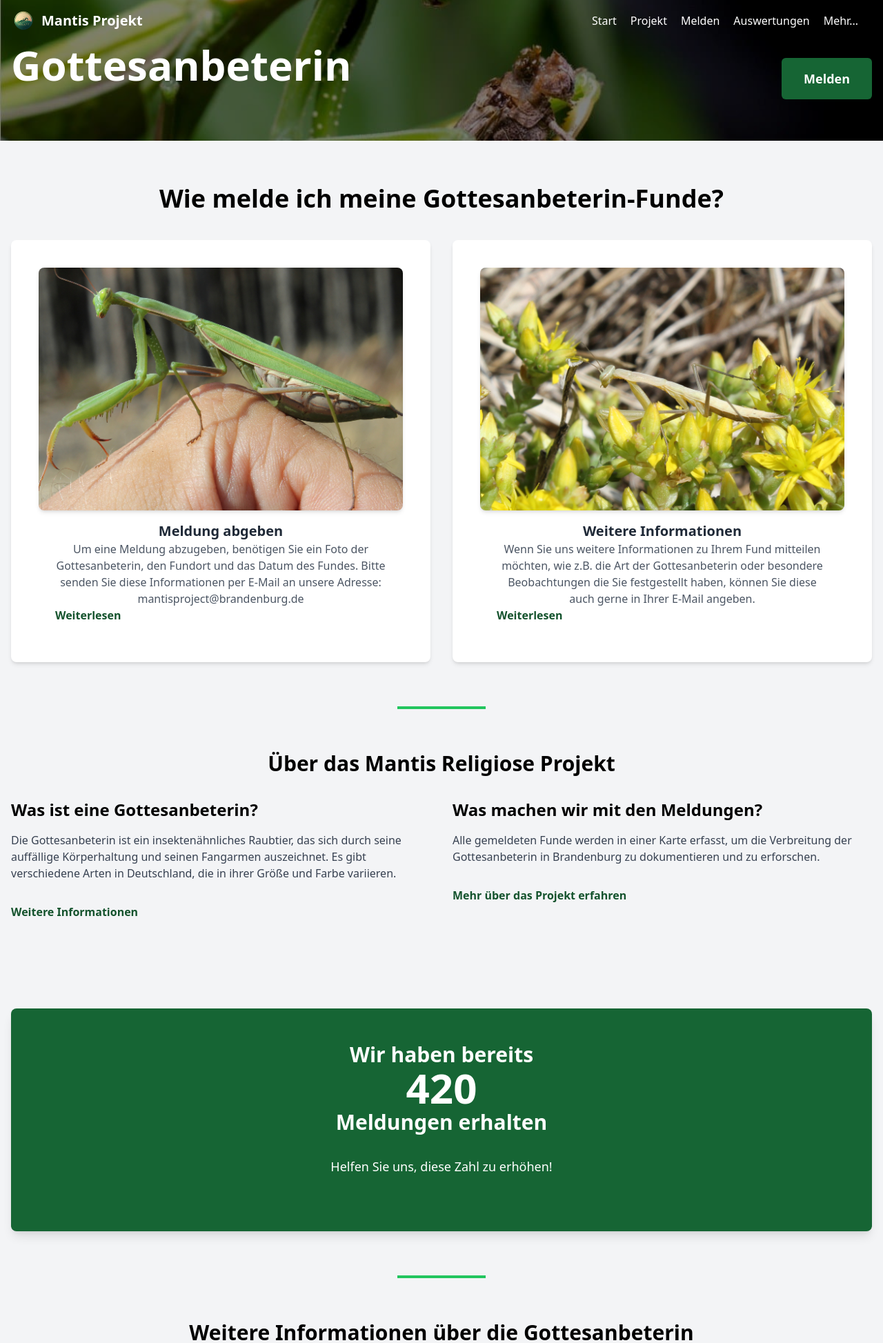
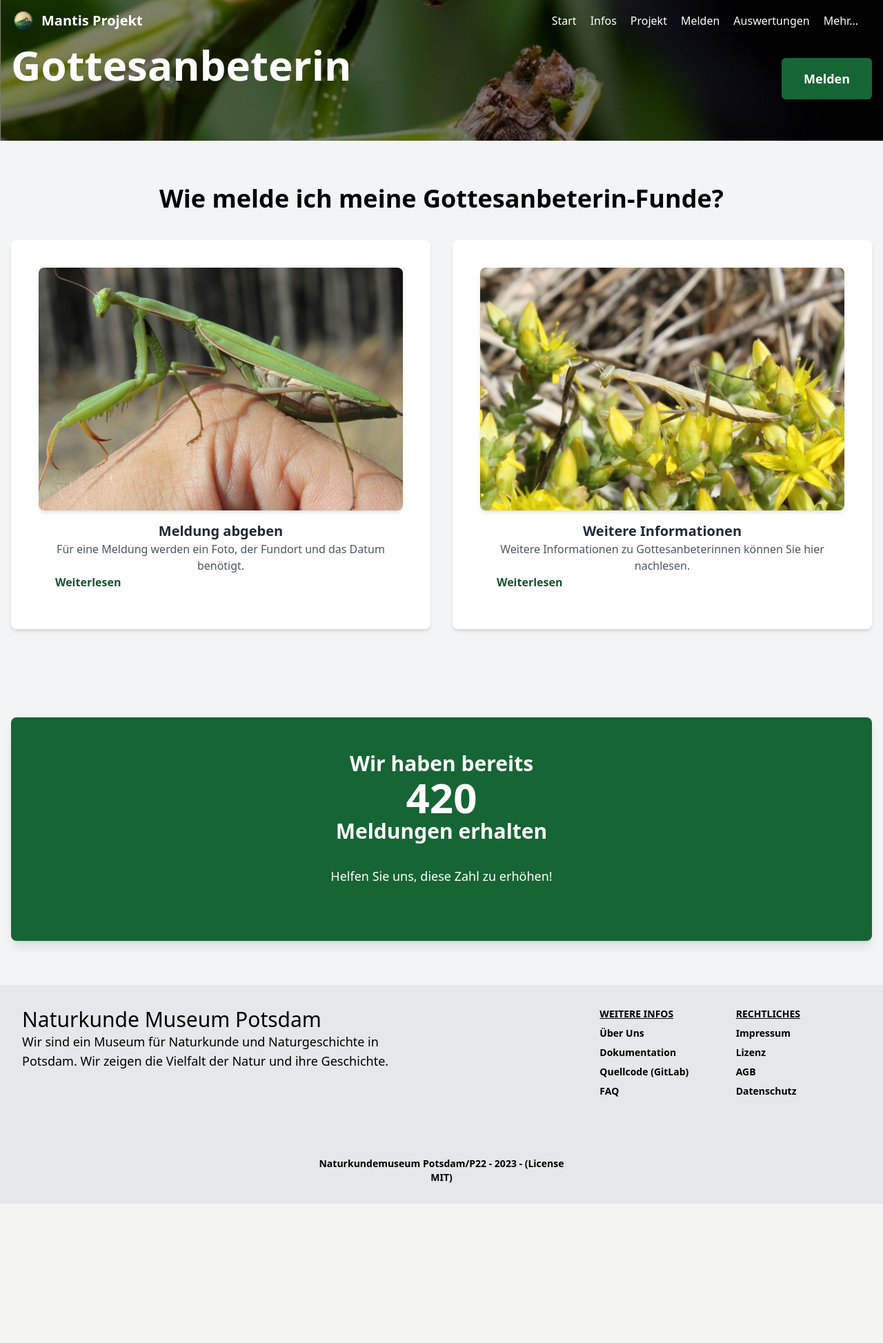
Before and after one commit to opendata-apps/mantis, a Flask app: page / in a window 1280 px wide. Shown: the top 1947 px of the page at 69% size. After the commit the page ends 1745 px from the top, so only its background shows below. Run offline with Flask 3, Linux system fonts and the light colour scheme; style sheets or scripts are compiled from the project's sources; some libraries are stand-ins or nearby versions.

Commit message:
infos home

```diff
--- a/app/templates/home.html
+++ b/app/templates/home.html
@@ -42,9 +42,9 @@
               Meldung abgeben
             </h3>
             <p class="text-center text-gray-600">
-              Um eine Meldung abzugeben, benötigen Sie ein Foto der Gottesanbeterin, den Fundort und das Datum des Fundes. Bitte senden Sie diese Informationen per E-Mail an unsere Adresse: mantisproject@brandenburg.de
+              Für eine Meldung werden ein Foto, der Fundort und das Datum benötigt.
             </p>
-            <a href="#" class="my-auto font-bold text-green-900 hover:underline">
+            <a href="/report" class="my-auto font-bold text-green-900 hover:underline">
               Weiterlesen
             </a>
           </div>
@@ -60,9 +60,9 @@
               Weitere Informationen
             </h3>
             <p class="text-center text-gray-600">
-              Wenn Sie uns weitere Informationen zu Ihrem Fund mitteilen möchten, wie z.B. die Art der Gottesanbeterin oder besondere Beobachtungen die Sie festgestellt haben, können Sie diese auch gerne in Ihrer E-Mail angeben.
+              Weitere Informationen zu Gottesanbeterinnen können Sie hier nachlesen.
             </p>
-            <a href="#" class="mt-4 font-bold text-green-900 hover:underline">
+            <a href="/info" class="mt-4 font-bold text-green-900 hover:underline">
               Weiterlesen
             </a>
           </div>
@@ -77,7 +77,7 @@
 
 
 <!-- About section -->
-<section id="About" class="relative py-16">
+<!--<section id="About" class="relative py-16">
   <div class="container px-4 mx-auto">
     <h2 class="mb-8 text-3xl font-bold leading-tight text-center">
       Über das Mantis Religiose Projekt
@@ -109,7 +109,7 @@
   <div class="absolute top-0 w-full">
     <div class="w-32 h-1 mx-auto bg-green-500"></div>
   </div>
-</section>
+</section>-->
 
 
 <!-- Animated counter section -->
@@ -147,7 +147,7 @@
 
 
 <!-- More information section -->
-<section id="mantis-info" class="relative py-16">
+<!--<section id="mantis-info" class="relative py-16">
   <div class="container px-4 mx-auto">
     <h2 class="mb-8 text-3xl font-bold leading-tight text-center">
       Weitere Informationen über die Gottesanbeterin
@@ -168,10 +168,10 @@
   <div class="absolute bottom-0 w-full">
     <div class="w-32 h-1 mx-auto bg-green-500"></div>
   </div>
-</section>
+</section>-->
 
 <!-- Project information section -->
-<section id="project-info" class="py-16 ">
+<!--<section id="project-info" class="py-16 ">
   <div class="container px-4 mx-auto">
     <h2 class="mb-8 text-3xl font-bold leading-tight text-center">
       Mehr über das Mantis Religiose Projekt
@@ -186,5 +186,5 @@
         Projekt</a>
     </div>
   </div>
-</section>
+</section>-->
 {% endblock content %}
--- a/app/templates/layout.html
+++ b/app/templates/layout.html
@@ -29,6 +29,7 @@
           </a>
           <div class="items-center hidden md:flex">
             <a href="/" class="mr-5 text-sm font-medium text-white hover:text-green-300 md:text-base">Start</a>
+            <a href="/info" class="mr-5 text-sm font-medium text-white hover:text-green-300 md:text-base">Infos</a>
             <a href="/projekt" class="mr-5 text-sm font-medium text-white hover:text-green-300 md:text-base">Projekt</a>
             <a href="/report" class="mr-5 text-sm font-medium text-white hover:text-green-300 md:text-base">Melden</a>
             <a href="/auswertungen"
```
